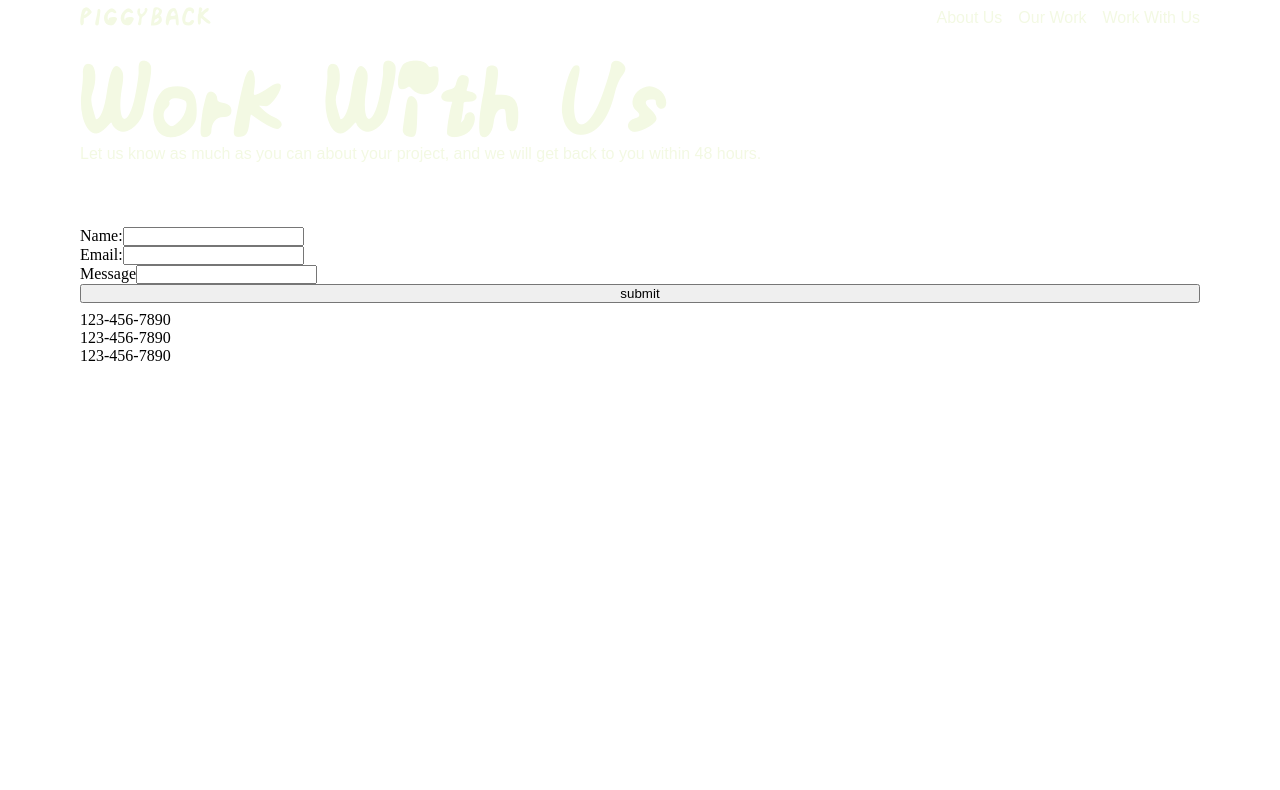
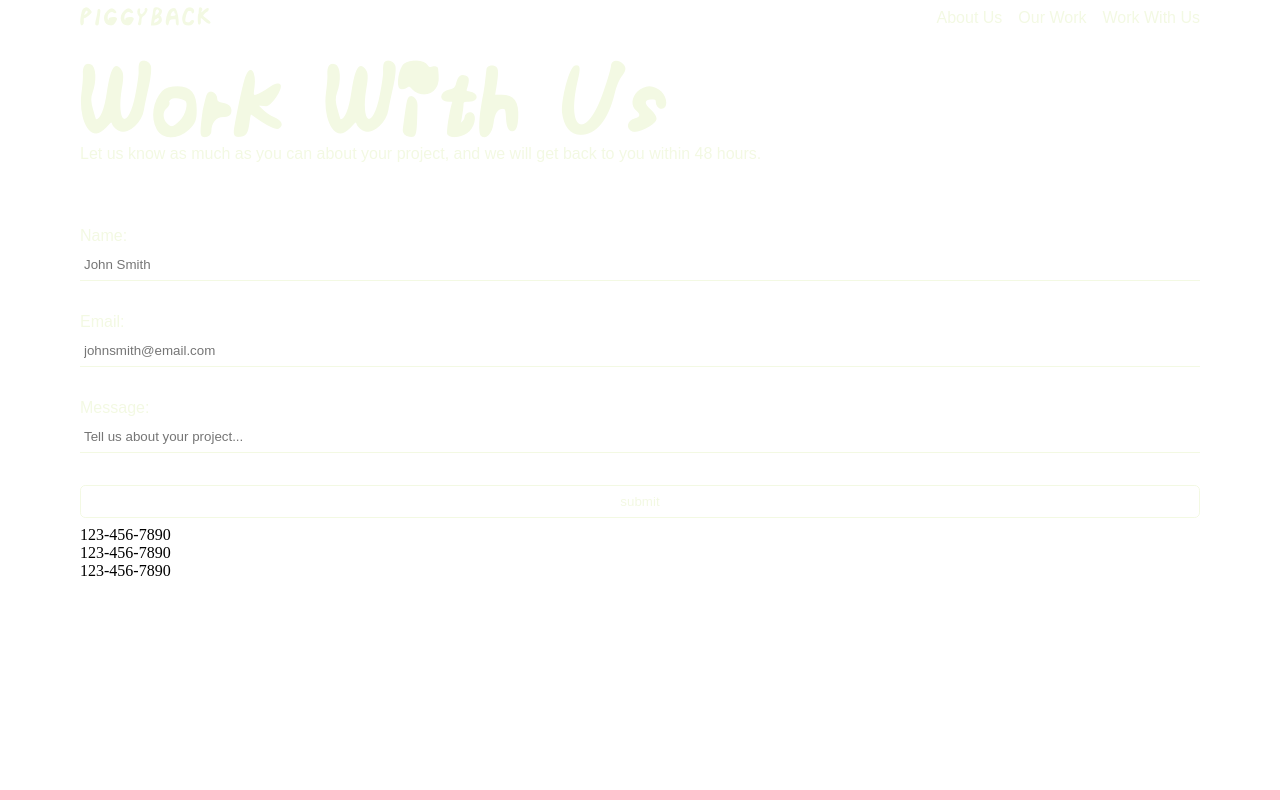
Before and after one commit to dustyfingers/piggypack-studios-marketing, a Next.js app: page /work-with-us in a window 1280 px wide. Built offline with nearby package versions, Linux system fonts and the light colour scheme; a web font is replaced by a local one.

Commit message:
work more on mailgun integration and styling for contact form

```diff
--- a/app/api/contact-us/route.ts
+++ /dev/null
@@ -1,38 +0,0 @@
-import formData from "form-data";
-import Mailgun from "mailgun.js";
-
-import type { NextApiRequest, NextApiResponse } from "next";
-
-type ResponseData = {
-  message: string;
-};
-
-export async function POST(
-  req: NextApiRequest,
-  res: NextApiResponse<ResponseData>
-) {
-  const mailgun = new Mailgun(formData);
-  const mg = mailgun.client({
-    username: "api",
-    key: process.env.MAILGUN_API_KEY || "",
-    url: "https://api.mailgun.net/",
-  });
-
-  console.log(req.body);
-
-  const { email, message, name } = req.body;
-
-  mg.messages
-    .create("sandbox-123.mailgun.org", {
-      from: `${name} <mailgun@sandbox57e34dec1c5446c0b2412b83e569ae7c.mailgun.org>`,
-      to: ["sales@piggybackstudios.co"],
-      subject: `Contact Form Submission - Project Inquiry from ${name}`,
-      text: message,
-      html: `<h1>${message}</h1>`,
-    })
-    .then((msg) => console.log(msg)) // logs response data
-    .catch((err) => console.log(err)); // logs any error
-
-  // send success or failure response here
-  res.status(200).json({ message: "Hello from Next.js!" });
-}
--- /dev/null
+++ b/app/api/work-with-us/route.ts
@@ -0,0 +1,30 @@
+import formData from "form-data";
+import Mailgun from "mailgun.js";
+
+import type { NextApiRequest } from "next";
+
+export async function POST(req: NextApiRequest) {
+  const mailgun = new Mailgun(formData);
+  const mg = mailgun.client({
+    username: "api",
+    key: process.env.MAILGUN_API_KEY || "",
+  });
+
+  const { email, message, name } = req.body;
+
+  try {
+    const msg = await mg.messages.create(process.env.MAILGUN_DOMAIN || "", {
+      from: `${name} <mailgun@${process.env.MAILGUN_DOMAIN || ""}>`,
+      to: ["sales@piggybackstudios.co"],
+      subject: `Piggyback Studios Marketing Site Contact Form Submission - Project Inquiry from ${name}`,
+      text: message,
+      html: `<h1>${message}</h1>`,
+    });
+    console.log(msg);
+  } catch (err) {
+    console.log(err);
+  }
+
+  // send success or failure response here
+  return Response.json({ message: "Hello from Next.js!" }, { status: 200 });
+}
--- a/app/blocks/ContactForm/ContactForm.tsx
+++ b/app/blocks/ContactForm/ContactForm.tsx
@@ -16,7 +16,7 @@ const ContactForm = () => {
     formState: { errors },
   } = useForm<Inputs>();
   const onSubmit: SubmitHandler<Inputs> = async (data) => {
-    const res = await fetch("/api/contact-us", {
+    const res = await fetch("/api/work-with-us", {
       method: "POST",
       body: JSON.stringify(data),
     });
@@ -39,6 +39,7 @@ const ContactForm = () => {
             <input
               {...register("name", { required: true })}
               className={style.formInput}
+              placeholder="John Smith"
             />
           </label>
           {errors.name && <span>This field is required</span>}
@@ -48,19 +49,21 @@ const ContactForm = () => {
               type="email"
               {...register("email", { required: true })}
               className={style.formInput}
+              placeholder="johnsmith@email.com"
             />
           </label>
           {errors.email && <span>This field is required</span>}
           <label className={style.formInputContainer}>
-            <span className={style.formLabel}>Message</span>
+            <span className={style.formLabel}>Message:</span>
             <input
               type="textarea"
               {...register("message", { required: true })}
               className={style.formInput}
+              placeholder="Tell us about your project..."
             />
           </label>
           {errors.message && <span>This field is required</span>}
-          <input type="submit" value="submit" />
+          <input type="submit" value="submit" className={style.submitButton} />
         </form>
       </ContentContainer>
     </section>
--- a/app/blocks/ContactForm/component.module.css
+++ b/app/blocks/ContactForm/component.module.css
@@ -8,7 +8,33 @@
     display: flex;
     flex-direction: column;
 
-    .formInput {
+    .formInputContainer {
+      margin-bottom: 2rem;
+      display: flex;
+      flex-direction: column;
+      align-items: flex-start;
+      color: var(--cream);
+      .formLabel {
+        margin-bottom: 0.25rem;
+        font-family: var(--font-body);
+      }
+      .formInput {
+        width: 100%;
+        padding: 0.5rem 0.25rem;
+        font-family: var(--font-body);
+        color: var(--cream);
+        border: none;
+        border-bottom: 1px solid var(--cream);
+      }
+    }
+
+    .submitButton {
+      padding: 0.5rem 0.25rem;
+      border-radius: 0.33rem;
+      font-family: var(--font-body);
+      color: var(--cream);
+      background: transparent;
+      border: 1px solid var(--cream);
     }
   }
 }
```
